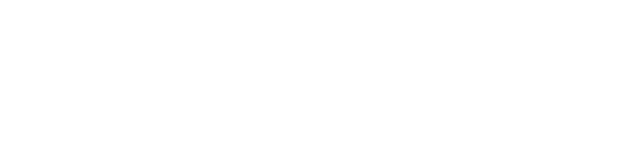
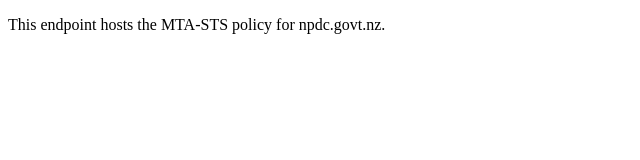
Before and after one commit to NPDCwebmaster/npdc-mta-sts, a plain HTML site: page index.html in a window 1280 px wide. Shown: the whole page, without its empty margins (0-640 px from the left). Drawn offline with Linux system fonts and the light colour scheme.

Commit message:
Update index.html
Updating index so it's not blank

```diff
--- a/index.html
+++ b/index.html
@@ -5,5 +5,6 @@
   <title>MTA-STS</title>
 </head>
 <body>
+  <p>This endpoint hosts the MTA-STS policy for npdc.govt.nz.</p>
 </body>
 </html>
```
